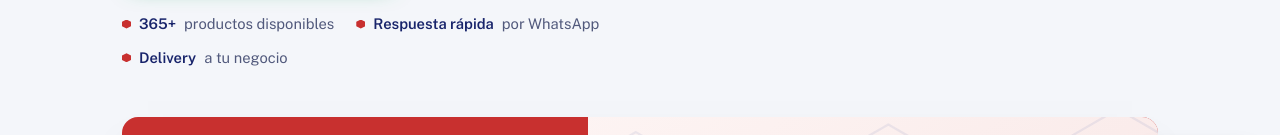
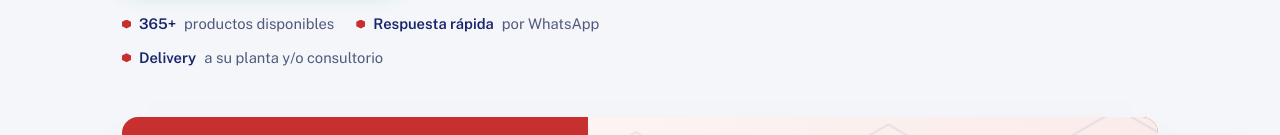
Before and after one commit to r8distribuidores/r8distribuidores.github.io, a React (Vite) app: page / in a window 1280 px wide. Shown: the part 586-721 px from the top of the page. Built offline with nearby package versions, Linux system fonts and the light colour scheme.

Commit message:
modificacion 2

```diff
--- a/src/components/Hero.jsx
+++ b/src/components/Hero.jsx
@@ -20,7 +20,7 @@ export default function Hero() {
           <ul className="hero-perks">
             <li><strong>{items.length}+</strong> productos disponibles</li>
             <li><strong>Respuesta rápida</strong> por WhatsApp</li>
-            <li><strong>Delivery</strong> a tu negocio</li>
+            <li><strong>Delivery</strong> a su planta y/o consultorio</li>
           </ul>
         </div>
         <HeroArt />
```
